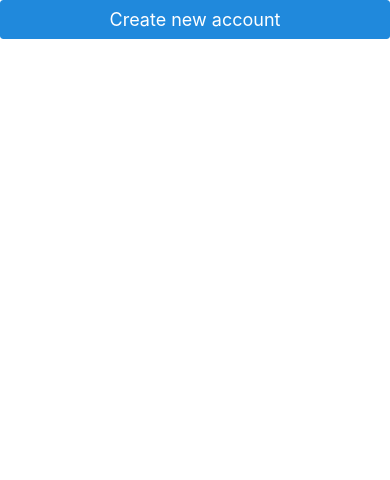
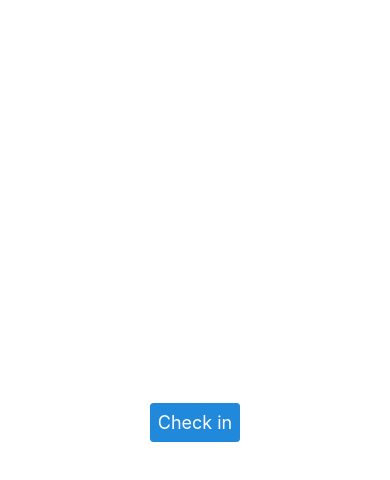
Before and after one commit to SerbanSlincu/law-cs-project, a React Native app in the folder src/userApp/: screen / in a window 390 px wide. Shown: the top 480 px of the page. Built offline with nearby package versions, Linux system fonts and the light colour scheme.

Commit message:
Added check in component without styling

```diff
--- a/src/userApp/App.js
+++ b/src/userApp/App.js
@@ -1,23 +1,15 @@
-import React from 'react';
+import React, {useState} from 'react';
 import { Button } from 'react-native-elements';
 import { placeAbi} from './abi';
 import 'react-native-get-random-values';
-
-//const Web3 = require('web3');
-//const web3 = new Web3('http://localhost:8545');
+import { styles } from './appStyles.js';
+import { View } from 'react-native';
 
 import { ethers } from 'ethers';
 
+import CheckIn from './components/CheckIn.js';
 
 export default function App() {
-
-    /* Web3 test - not working
-    const testPlace = () => {
-
-        var contractAddress = '0xC7C01DC9bA41593CE50679D4B58aD14F258B72e5'
-        var contract = new web3.eth.Contract(placeAbi, contractAddress);
-        console.log(contract)
-    } */
 
     /* (Working) Usage of accessing a deployed contract */
     const testPlace = () => {
@@ -28,16 +20,19 @@ export default function App() {
         console.log(contract)
    }
 
-    /* (Working) Usage of creating a new wallet */
-    const createWallet = () => {
-        var wallet = new ethers.Wallet.createRandom();
-        console.log(wallet)
-   }
+   /* Check if any of the visits have the alert flag on.
+      If any of them do, send a notification.
+   */
+   const checkVisits = () => {}
 
-  return (
-        <Button
-            onPress={createWallet}
-            title="Create new account"
-        />
+   /* Remove visit if more than 14 days have passed.
+      Used during the checkVisit method.
+   */
+   const removeVisit = () => {}
+
+   return (
+        <View style={styles.dashboard}>
+            <CheckIn/>
+        </View>
   );
 }
--- /dev/null
+++ b/src/userApp/appStyles.js
@@ -0,0 +1,12 @@
+import { StyleSheet } from 'react-native';
+
+const styles = StyleSheet.create({
+  dashboard: {
+    flex: 1,
+    backgroundColor: '#fff',
+    alignItems: 'center',
+    justifyContent: 'center',
+  },
+})
+
+export { styles };
--- /dev/null
+++ b/src/userApp/components/CheckIn.js
@@ -0,0 +1,50 @@
+/* The check-in section of the app */
+import React, { useState } from 'react';
+import { Button, Overlay } from 'react-native-elements';
+import { placeAbi} from '../abi';
+import 'react-native-get-random-values';
+import { styles } from '../appStyles.js';
+import { View, Text } from 'react-native';
+
+import { ethers } from 'ethers';
+
+export default function CheckIn() {
+
+    //hooks
+    const [isOverlayVisible, setOverlayVisible] = useState(false);
+    const [walletAddress, setWalletAddress] = useState(0);
+
+    /* Open confirmation modal */
+    const toggleOverlay = () => {
+        setOverlayVisible(!isOverlayVisible);
+    };
+
+
+    /* Create a new wallet to use during check-in. */
+    const createWallet = () => {
+
+        var wallet = new ethers.Wallet.createRandom();
+        setWalletAddress(wallet.address);
+        console.log(wallet.address);
+        setOverlayVisible(true);
+   }
+
+
+   /* Check in to a place and generate unique key for the place validation.*/
+   const checkIn = () => {}
+
+   return (
+        <View>
+            <Button
+                onPress={createWallet}
+                title="Check in"
+            />
+            <Overlay isVisible={isOverlayVisible}>
+                <View>
+                    <Text>Your address is: {walletAddress}</Text>
+                    <Button title="Done" onPress={toggleOverlay} />
+                </View>
+            </Overlay>
+        </View>
+   );
+}
--- /dev/null
+++ b/src/userApp/components/RegisterPositiveTest.js
@@ -0,0 +1 @@
+/* The positive test registering */
--- /dev/null
+++ b/src/userApp/components/RegisterVaccine.js
@@ -0,0 +1 @@
+/* The register vaccine section */
```
